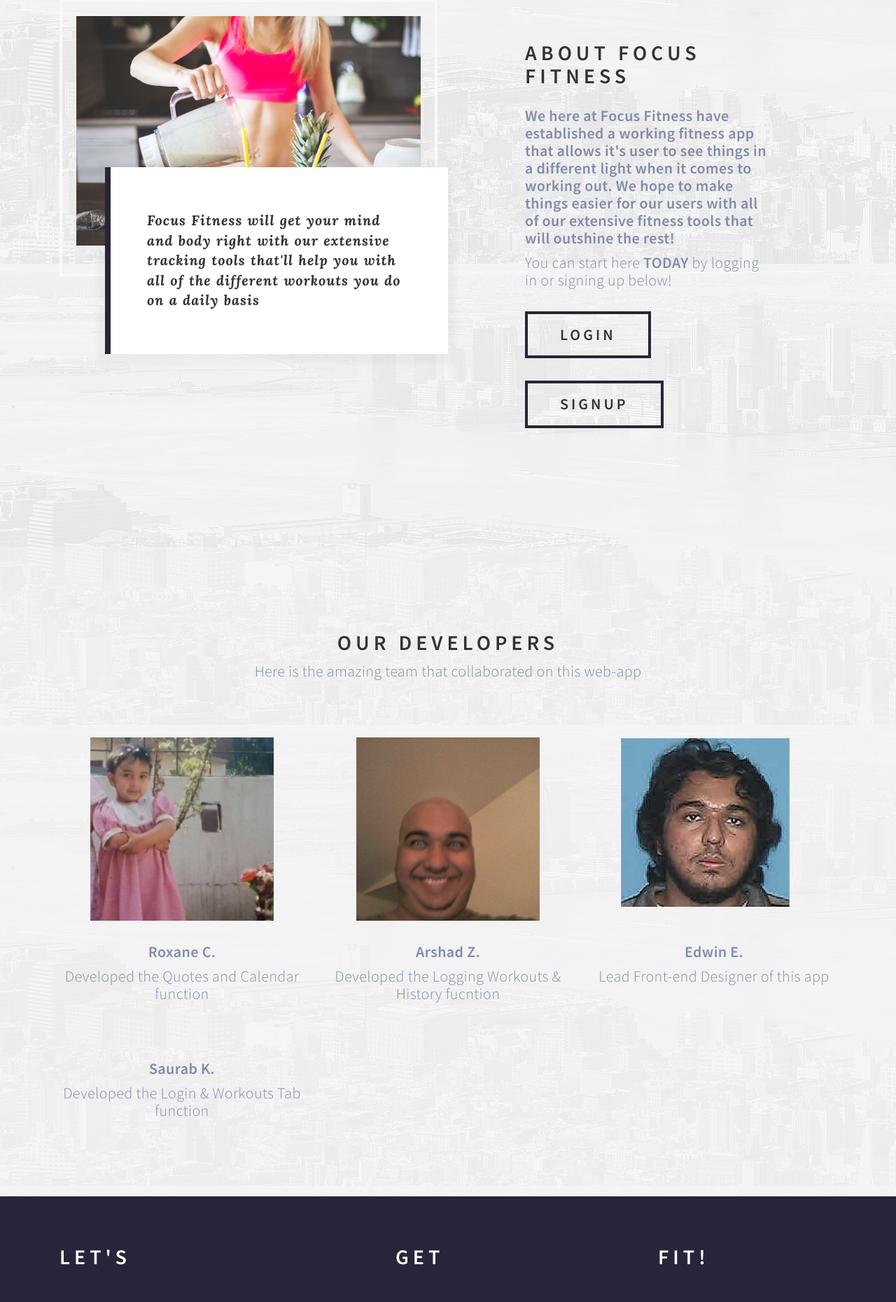
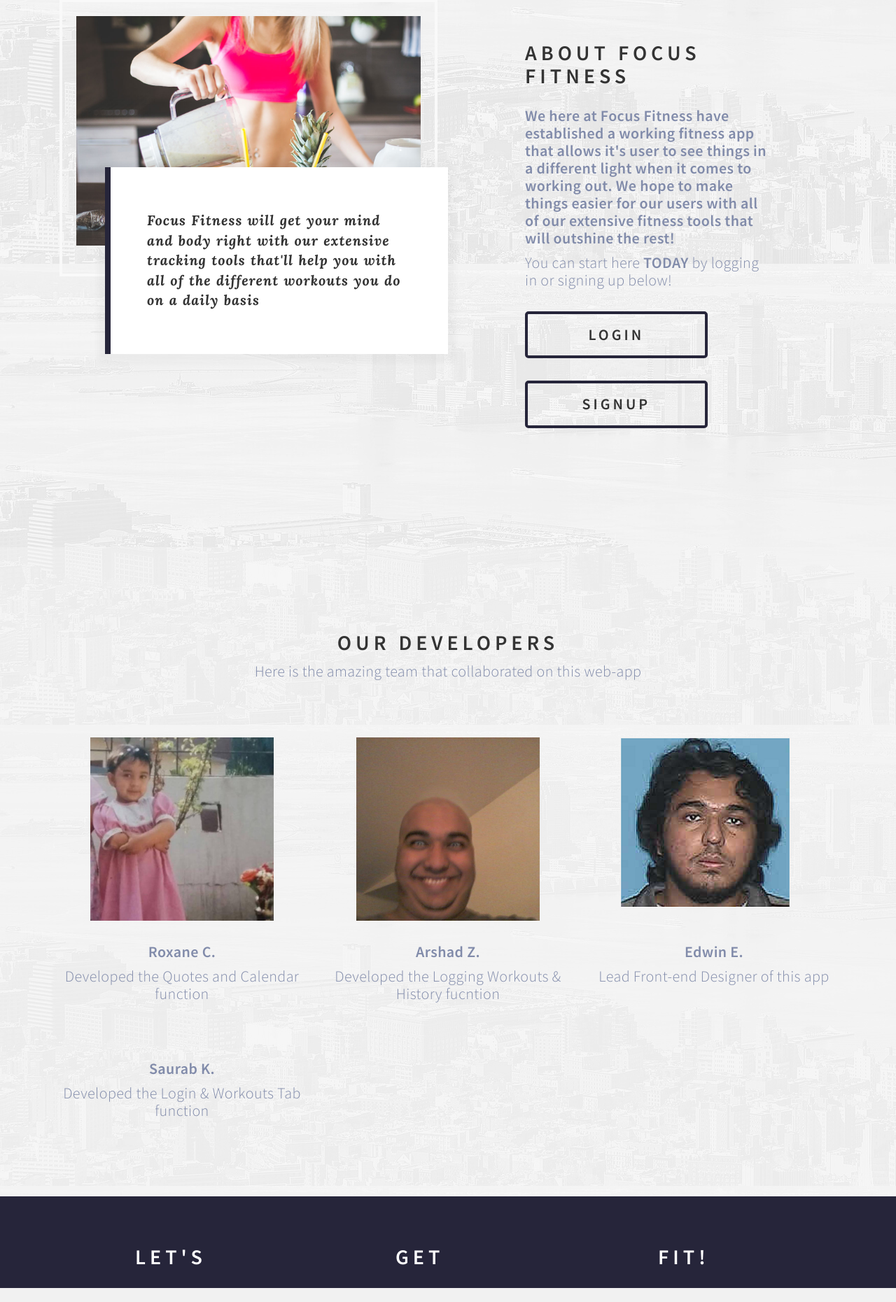
Before and after one commit to rcheng2/FocusFitness, a Flask app: page / in a window 1280 px wide. Shown: the part 941-2802 px from the top of the page at 70% size. Run offline with Flask 2, Linux system fonts and the light colour scheme; some libraries are stand-ins or nearby versions.

Commit message:
beauty updates 4-22-2022

```diff
--- a/templates/history.html
+++ b/templates/history.html
@@ -56,7 +56,8 @@
         </div>
 
     </div>
-
+    <div class=section>
+        <div style="margin-left: auto;margin-right: auto;text-align:center; margin-bottom: 20px;">
             <div class="col-lg-6 ">
                 <div class="workout-box2 p-3 ">
                     <div class="previous-workout p-3 my-3 ">
@@ -91,6 +92,8 @@
                     </div>
                 </div>
             </div>
+        </div>
+    </div>
 </body>
 
 </html>
--- a/templates/landing.html
+++ b/templates/landing.html
@@ -83,8 +83,10 @@
                     </b>
                     <p>You can start here <b>TODAY</b> by logging in or signing up below!
 
-                    <a href="/login" class="btn btn-default smoothScroll">Login</a>
-                    <a href="/signuppage" class="btn btn-default smoothScroll">Signup</a>
+                        <a href="/login" class="btn btn-default  smoothScroll"
+                            style="width:260.65px; border-radius: 5px;">Login</a>
+                        <a href="/signuppage" class="btn btn-default  smoothScroll"
+                            style="width:260.65px; border-radius: 5px;"> Signup</a>
                 </div>
             </div>
 
@@ -171,18 +173,13 @@
         <div class="row">
 
             <div class="wow fadeInUp col-md-4 col-sm-4">
-                <h2>LET'S</h2>
+                <h2>&nbsp; &nbsp; &nbsp; &nbsp; &nbsp;LET'S</h2>
 
             </div>
 
             <div class="wow fadeInUp col-md-5 col-sm-4">
                 <h2>GET</h2>
-                <div>
 
-
-                </div>
-                <div>
-                </div>
             </div>
             <div class="wow fadeInUp col-md-3 col-sm-4">
                 <h2>FIT!</h2>
```
Also changed, not shown: templates/modify.html (+8 -6 lines), README.md. Lines whose indentation alone changed are shown as unchanged.
